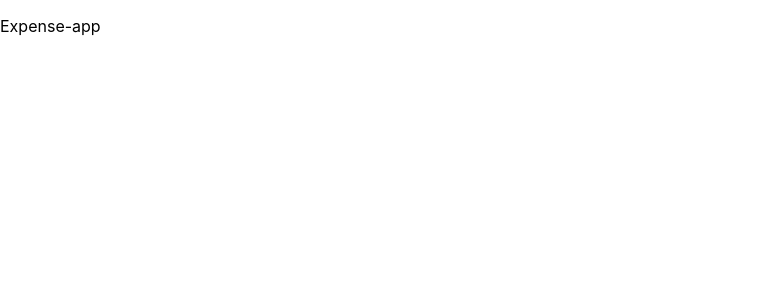
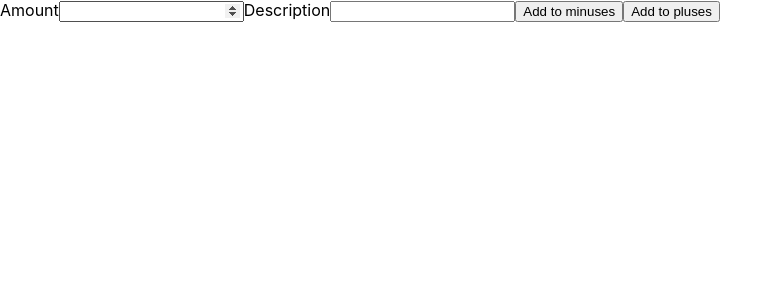
Before and after one commit to itamm15/expense-app, a React (Create React App) app: page / in a window 1280 px wide. Shown: the top 300 px of the page, without its empty margins (0-783 px from the left). Built offline with nearby package versions, Linux system fonts and the light colour scheme.

Commit message:
started creating the form

```diff
--- a/src/App.js
+++ b/src/App.js
@@ -1,6 +1,8 @@
+import NewExpenseForm from "./_forms/NewExpenseForm";
 function App() {
+
   return (
-    <p>Expense-app</p>
+    <NewExpenseForm />
   );
 }
 
--- /dev/null
+++ b/src/_forms/NewExpenseForm.js
@@ -0,0 +1,32 @@
+const NewExpenseForm = () => {
+
+  return (
+    <form>
+      <label key='Amount'>Amount
+      <input
+        type='number'
+        name='expense-amount'
+        />
+      </label>
+      <label key='Description'>Description
+      <input
+        type='text'
+        name='expense-description'
+        />
+
+        <button type='submit'>Add to minuses</button>
+        <button type='submit'>Add to pluses</button>
+      </label>
+    </form>
+  )
+}
+
+NewExpenseForm.PropTypes = {
+
+}
+
+NewExpenseForm.defaultProps = {
+
+}
+
+export default NewExpenseForm;
```
